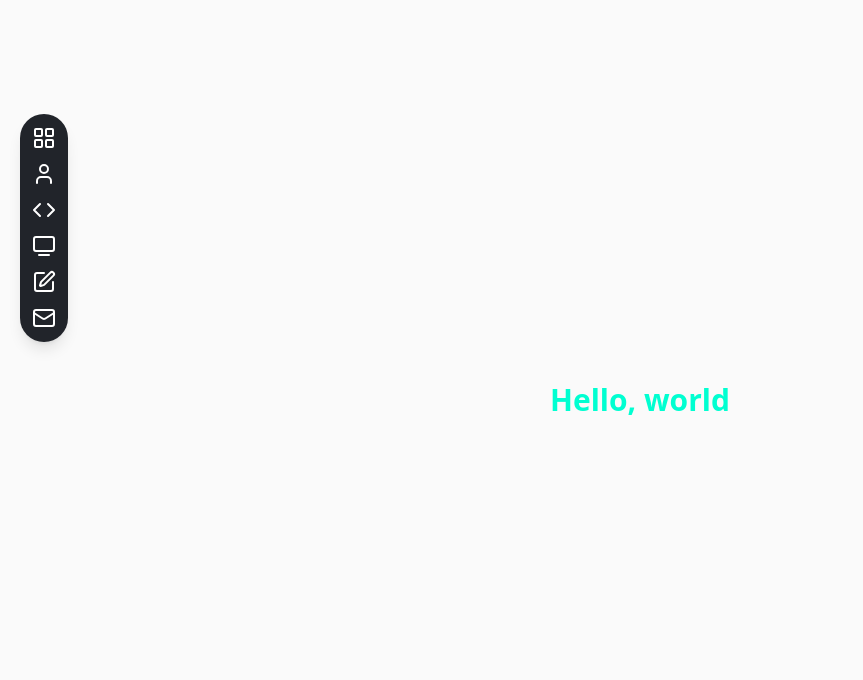
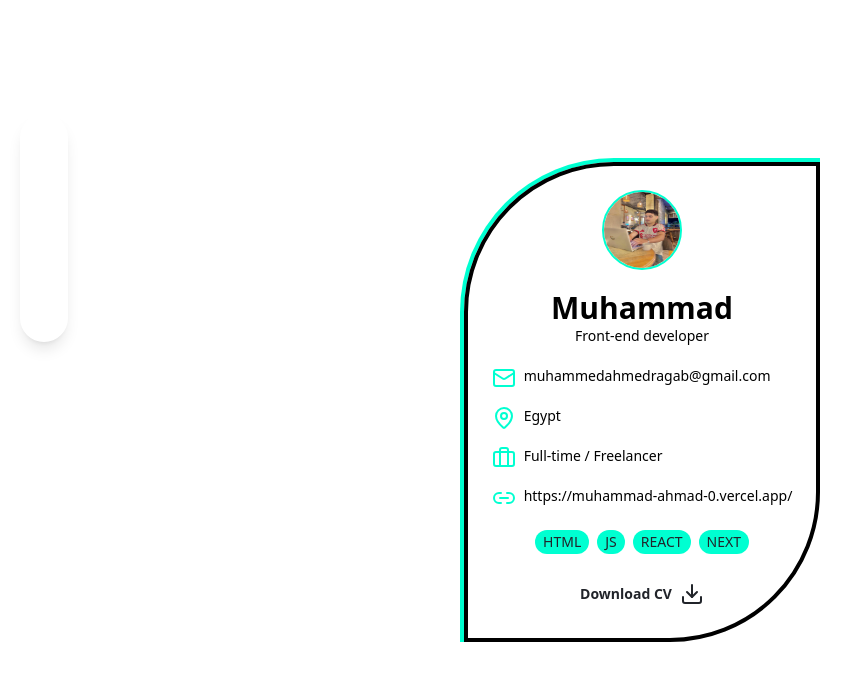
Before and after one commit to MuhammedAhmed09/muhammad-ahmad, a Next.js app: page /hero in a window 1280 px wide. Shown: the top 680 px of the page, without its empty margins (0-863 px from the left). Built offline with nearby package versions, Linux system fonts and the light colour scheme.

Commit message:
update hero-section and finish title

```diff
--- /dev/null
+++ b/app/components/herodetailsCard.jsx
@@ -0,0 +1,60 @@
+import { Briefcase, Download, Link2, Mail, MapPin } from 'lucide-react'
+import Link from 'next/link';
+import React from 'react'
+
+const HeroCardDetails = () => {
+    const infoItems = [
+        {label: 'muhammedahmedragab@gmail.com', icon: <Mail />},
+        {label: 'Egypt', icon: <MapPin />},
+        {label: 'Full-time / Freelancer', icon: <Briefcase />},
+        {label: 'https://muhammad-ahmad-0.vercel.app/', icon: <Link2 />},
+    ];
+
+    const languageItems = [
+        {label: 'HTML', href: 'https://html.com/'},
+        {label: 'JS', href: 'https://javascript.com/'},
+        {label: 'REACT', href: 'https://react.dev/'},
+        {label: 'NEXT', href: 'https://nextjs.org/'},
+
+    ];
+
+  return (
+    <section className='border-l-4 border-t-4 border-Aqua-Neon rounded-tl-[154px]'>
+        <div className='dark:bg-Charcoal text-sm dark:text-white border-4 dark:border-white rounded-br-[150px] rounded-tl-[150px] flex flex-col items-center justify-center gap-5 p-6'>
+            <img
+                src='/images/muhammad-ahmad.jpg'
+                alt='muhammad image-for-me'
+                className='w-20 h-20 rounded-full border-2 border-Aqua-Neon'
+            />
+            <div className='items-center text-center'>
+                <h1 className='font-bold sm:text-xl md:text-3xl'>Muhammad</h1>
+                <p className='dark:text-white/70'>Front-end developer</p>
+            </div>
+            <div className='flex flex-col gap-4'>
+                {infoItems.map((item) => (
+                    <div key={item.label} className='flex gap-2 justify-start w-full'>
+                        <p className='text-Aqua-Neon'>{item.icon}</p>
+                        <p className='dark:text-white/70'>{item.label}</p>
+                    </div>
+                ))}
+            </div>
+            <div className='flex gap-2 text-sm'>
+                {languageItems.map((item) => (
+                    <Link
+                        key={item.label}
+                        href={item.href}
+                        className='bg-Aqua-Neon rounded-full py-0.5 px-2 text-Charcoal text-sm'
+                    >
+                        {item.label}
+                    </Link>
+                ))}
+            </div>
+            <button className='flex items-center gap-2 bg-white rounded-full text-Charcoal font-semibold cursor-pointer py-2 px-4'>
+                Download CV<p><Download /></p>
+            </button>
+        </div>
+    </section>
+  )
+}
+
+export default HeroCardDetails
--- a/app/hero/page.js
+++ b/app/hero/page.js
@@ -1,7 +1,9 @@
+import HeroCardDetails from "../components/herodetailsCard";
+
 export default function Hero() {
   return (
-    <section className="flex min-h-screen items-center justify-center bg-zinc-50 font-sans dark:bg-black">
-      <h3 className="text-Aqua-Neon font-bold text-3xl">Hello, world</h3>
+    <section className="flex min-h-screen items-center justify-center dark:bg-Charcoal font-sans">
+      <HeroCardDetails />
     </section>
   )
 }
--- a/app/layout.js
+++ b/app/layout.js
@@ -1,28 +1,15 @@
-import { Geist, Geist_Mono } from "next/font/google";
 import "./globals.css";
 import Navbar from "./navbar/page";
 
-const geistSans = Geist({
-  variable: "--font-geist-sans",
-  subsets: ["latin"],
-});
-
-const geistMono = Geist_Mono({
-  variable: "--font-geist-mono",
-  subsets: ["latin"],
-});
-
 export const metadata = {
-  title: "Create Next App",
-  description: "Generated by create next app",
+  title: "Muhammad Ahmad",
+  description: "Home page, it have my skills, projects, a lot of ways to contact with me and some about me.",
 };
 
 export default function RootLayout({ children }) {
   return (
     <html lang="en">
-      <body
-        className={`${geistSans.variable} ${geistMono.variable} antialiased`}
-      >
+      <body>
         <Navbar />
         {children}
       </body>
--- a/app/navbar/page.js
+++ b/app/navbar/page.js
@@ -18,7 +18,7 @@ export default function Navbar() {
   ];
 
   return (
-    <nav className="fixed left-5 translate-y-1/2 flex flex-col space-y-3 bg-Charcoal p-3 rounded-full shadow-lg">
+    <nav className="fixed left-5 translate-y-1/2 flex flex-col space-y-3 dark:bg-Dark-Navy p-3 rounded-full shadow-lg">
       {pageItems.map((item, index) => (
         <div
           key={index}
```
Also changed, not shown: public/images/muhammad-ahmad.jpg (added), public/images/muhammad-ahmad2.jpg (added).
